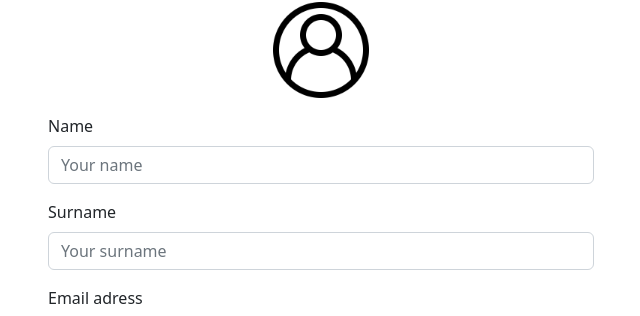
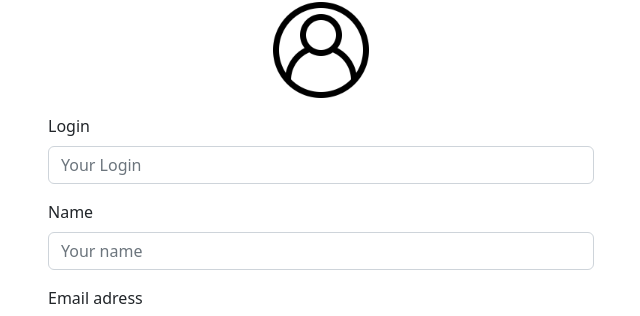
Before and after one commit to DominikaMazur99/bmi_calculator, a React (Create React App) app: page /register in a window 1280 px wide. Shown: the part 158-474 px from the top of the page, without its empty margins (319-959 px from the left). Built offline with nearby package versions, Linux system fonts and the light colour scheme.

Commit message:
can login

```diff
--- a/api/db.json
+++ b/api/db.json
@@ -1,34 +1,10 @@
 {
   "users": [
     {
-      "id": "",
-      "name": "",
-      "surname": "",
-      "email": "",
-      "password": ""
-    },
-    {
+      "id": "domi",
       "name": "Dominika",
-      "id": "s3xcMcb"
-    },
-    {
-      "formRegisterValues": {
-        "name": "Jakub",
-        "surname": "Mazur",
-        "email": "d@d.pl",
-        "password": "ddddd"
-      },
-      "id": "fDCrPwq"
-    },
-    {
-      "formRegisterValues": {
-        "id": null,
-        "name": "Mateusz",
-        "surname": "Marczyk",
-        "email": "m@m.pl",
-        "password": "mm"
-      },
-      "id": "CaDab5e"
+      "email": "d@m.pl",
+      "password": "dm"
     }
   ]
 }
--- a/package.json
+++ b/package.json
@@ -13,6 +13,7 @@
         "react-dom": "^18.2.0",
         "react-router-dom": "^6.6.2",
         "react-scripts": "5.0.1",
+        "react-toastify": "^9.1.1",
         "sass": "^1.57.1",
         "web-vitals": "^2.1.4"
     },
@@ -40,5 +41,9 @@
             "last 1 firefox version",
             "last 1 safari version"
         ]
+    },
+    "devDependencies": {
+        "@types/react": "^18.0.26",
+        "@types/react-dom": "^18.0.10"
     }
 }
--- a/src/App.js
+++ b/src/App.js
@@ -3,15 +3,22 @@ import Login from "./components/forms/auth/Login";
 
 import "./App.scss";
 import Register from "./components/forms/auth/Register";
+import MainPage from "./components/views/MainPage";
+import { ToastContainer } from "react-bootstrap";
 
 function App() {
     return (
+        <>
+            {" "}
+            <ToastContainer position="top-right"></ToastContainer>
             <BrowserRouter>
                 <Routes>
+                    <Route path="/" element={<MainPage />} />
                     <Route path="/login" element={<Login />} />
                     <Route path="/register" element={<Register />} />
                 </Routes>
             </BrowserRouter>
+        </>
     );
 }
 
--- a/src/components/forms/auth/Login.jsx
+++ b/src/components/forms/auth/Login.jsx
@@ -1,4 +1,5 @@
 import { Container } from "react-bootstrap";
+import { toast } from "react-toastify";
 import Form from "react-bootstrap/Form";
 import { Row, Col } from "react-bootstrap";
 
@@ -8,13 +9,85 @@ import SimpleButton from "../../buttons/SimpleButton.jsx";
 import loginIcon from "../../../images/loginIcon.png";
 
 import "./Login.scss";
-import { Link } from "react-router-dom";
+import { Link, useNavigate } from "react-router-dom";
+import { useEffect, useState } from "react";
 
 function Login() {
+    const [data, setData] = useState([]);
+    const [login, setLogin] = useState("");
+    const [password, setPassword] = useState("");
+    // const [formLoginValues, setFormLoginValues] = useState({
+    //     email: "",
+    //     password: "",
+    // });
+    // const { email, password } = formLoginValues;
+
+    const navigate = useNavigate();
+
+    // const handleChange = (event) => {
+    //     const { name, value } = event.target;
+    //     setFormLoginValues((prevState) => {
+    //         return {
+    //             ...prevState,
+    //             [name]: value,
+    //         };
+    //     });
+    // };
+    // console.log(formLoginValues);
+    // useEffect(() => {
+    //     getDatafromApi();
+    // }, []);
+
+    // async function getDatafromApi() {
+    //     const response = await fetch("http://localhost:3001/users");
+    //     const data = await response.json();
+    //     setData(data.map((el) => el.formRegisterValues));
+    // }
+
+    const LoginToApp = (e) => {
+        e.preventDefault();
+        if (validate()) {
+            ///implentation
+            // console.log('proceed');
+            fetch("http://localhost:3001/users/" + login)
+                .then((res) => {
+                    console.log(res);
+                    return res.json();
+                })
+                .then((resp) => {
+                    //console.log(resp)
+                    if (Object.keys(resp).length === 0) {
+                        console.log("Please Enter valid login");
+                    } else {
+                        if (resp.password === password) {
+                            console.log("Success");
+                            // sessionStorage.setItem('username',username);
+                            navigate("/");
+                        } else {
+                            console.log("Please Enter valid credentials");
+                        }
+                    }
+                })
+                .catch((err) => {
+                    console.log("Login Failed due to :" + err.message);
+                });
+        }
+    };
+
+    const validate = () => {
+        let result = true;
+        if (login === "" || login === null) {
+            result = false;
+            console.log("enter login");
+            toast.warning("Please enter your login.");
+        }
+        return result;
+    };
+
     return (
         <Container>
             <Row xs={2} md={8} className="login-box">
-                <Form>
+                <Form onSubmit={LoginToApp}>
                     <Col>
                         <div className="text-center">
                             <img
@@ -26,10 +99,13 @@ function Login() {
                     </Col>
                     <Col>
                         <InputField
-                            fieldId="email"
-                            fieldLabel="Email adress"
-                            fieldType="email"
-                            placeholder="Your e-mail adress"
+                            fieldId="login"
+                            fieldLabel="Login"
+                            fieldType="login"
+                            placeholder="Your login"
+                            onChange={(e) => setLogin(e.target.value)}
+                            value={login}
+                            name="login"
                         />
                     </Col>
                     <Col>
@@ -38,6 +114,9 @@ function Login() {
                             fieldLabel="Password"
                             fieldType="password"
                             placeholder="Password"
+                            onChange={(e) => setPassword(e.target.value)}
+                            value={password}
+                            name="password"
                         />
                     </Col>
 
@@ -47,6 +126,7 @@ function Login() {
                                 variant="outline-dark"
                                 type="submit"
                                 text="Login"
+                                onClick={LoginToApp}
                             />
                         </div>
                         <Form.Text className="text-muted">
--- a/src/components/forms/auth/Register.jsx
+++ b/src/components/forms/auth/Register.jsx
@@ -8,25 +8,32 @@ import SimpleButton from "../../buttons/SimpleButton.jsx";
 import loginIcon from "../../../images/loginIcon.png";
 import { useNavigate } from "react-router-dom";
 import { useState } from "react";
+import { toast } from "react-toastify";
 
 function Register() {
-    const [formRegisterValues, setFormRegisterValues] = useState({
-        name: "",
-        surname: "",
-        email: "",
-        password: "",
-    });
+    const [id, setId] = useState("");
+    const [name, setName] = useState("");
+    const [email, setEmail] = useState("");
+    const [password, setPassword] = useState("");
 
-    const handleChange = (event) => {
-        const { name, value } = event.target;
-        setFormRegisterValues((prevState) => {
-            return {
-                ...prevState,
-                [name]: value,
-            };
-        });
-    };
-    const { name, surname, email, password } = formRegisterValues;
+    // const [formRegisterValues, setFormRegisterValues] = useState({
+    //     name: "",
+    //     surname: "",
+    //     email: "",
+    //     password: "",
+    // });
+
+    // const handleChange = (event) => {
+    //     const { name, value } = event.target;
+    //     setFormRegisterValues((prevState) => {
+    //         return {
+    //             ...prevState,
+    //             [name]: value,
+    //         };
+    //     });
+    // };
+
+    // const { name, surname, email, password } = formRegisterValues;
     const navigate = useNavigate();
 
     const handleRegister = (e) => {
@@ -35,15 +42,22 @@ function Register() {
         fetch("http://localhost:3001/users", {
             method: "POST",
             body: JSON.stringify({
-                formRegisterValues,
+                id: id,
+                name: name,
+                email: email,
+                password: password,
             }),
             headers: {
                 "Content-type": "application/json; charset=UTF-8",
             },
-        }).then((res) => {
-            console.log(res);
-            navigate("/login");
-        });
+        })
+            .then(() => {
+                toast.success("Registered successfully.");
+                navigate("/login");
+            })
+            .catch(() => {
+                toast.error("Registered failed.");
+            });
     };
     return (
         <>
@@ -61,26 +75,27 @@ function Register() {
                         </Col>
                         <Col>
                             <InputField
+                                name="id"
+                                fieldId="id"
+                                fieldLabel="Login"
+                                fieldType="text"
+                                placeholder="Your Login"
+                                onChange={(e) => setId(e.target.value)}
+                                value={id}
+                            />
+                        </Col>
+                        <Col>
+                            <InputField
                                 name="name"
                                 fieldId="name"
                                 fieldLabel="Name"
                                 fieldType="text"
                                 placeholder="Your name"
-                                onChange={handleChange}
+                                onChange={(e) => setName(e.target.value)}
                                 value={name}
                             />
                         </Col>
-                        <Col>
-                            <InputField
-                                name="surname"
-                                fieldId="surname"
-                                fieldLabel="Surname"
-                                fieldType="text"
-                                placeholder="Your surname"
-                                onChange={handleChange}
-                                value={surname}
-                            />
-                        </Col>
+
                         <Col>
                             <InputField
                                 name="email"
@@ -88,7 +103,7 @@ function Register() {
                                 fieldLabel="Email adress"
                                 fieldType="email"
                                 placeholder="Your e-mail adress"
-                                onChange={handleChange}
+                                onChange={(e) => setEmail(e.target.value)}
                                 value={email}
                             />
                         </Col>
@@ -99,7 +114,7 @@ function Register() {
                                 fieldLabel="Password"
                                 fieldType="password"
                                 placeholder="Password"
-                                onChange={handleChange}
+                                onChange={(e) => setPassword(e.target.value)}
                                 value={password}
                             />
                         </Col>
--- /dev/null
+++ b/src/components/views/MainPage.jsx
@@ -0,0 +1,5 @@
+function MainPage() {
+    return <div>Main Page</div>;
+}
+
+export default MainPage;
--- a/src/index.js
+++ b/src/index.js
@@ -3,6 +3,7 @@ import ReactDOM from "react-dom/client";
 import "./index.css";
 import App from "./App";
 import reportWebVitals from "./reportWebVitals";
+import "react-toastify/dist/ReactToastify.css";
 
 const root = ReactDOM.createRoot(document.getElementById("root"));
 root.render(
```
Also changed, not shown: 1 other file (tests, documents, lock files or other folders). Lines whose indentation alone changed are shown as unchanged.
